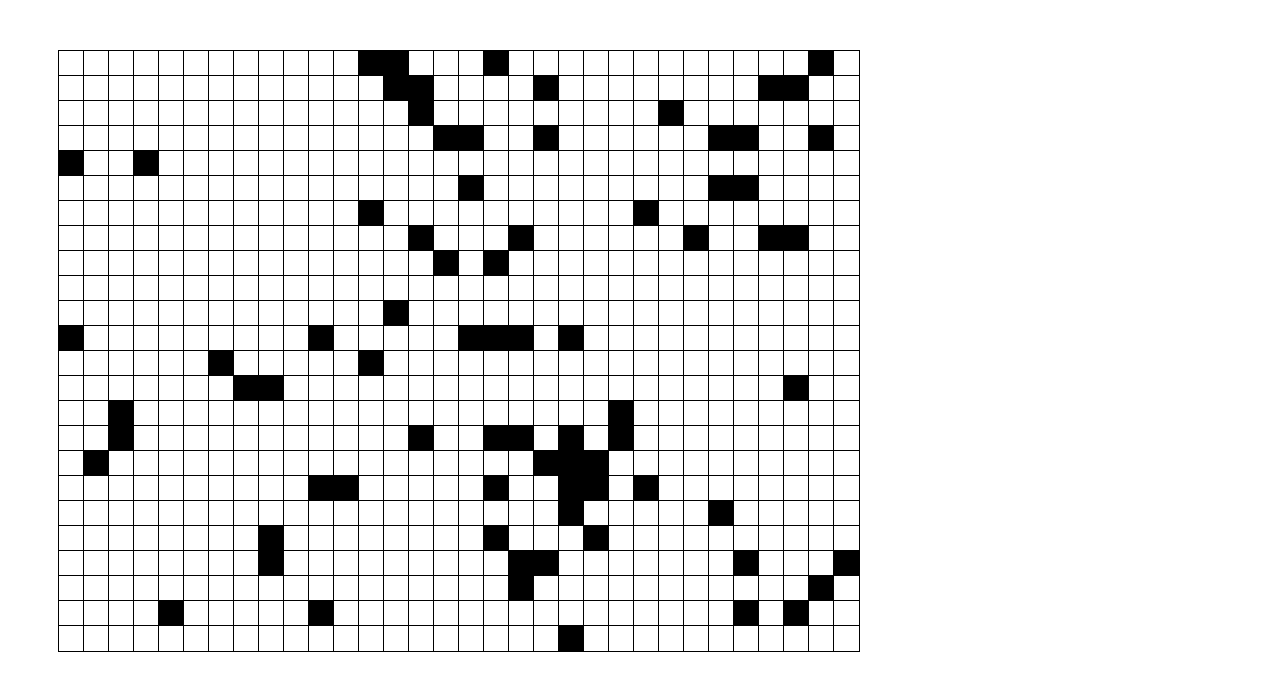
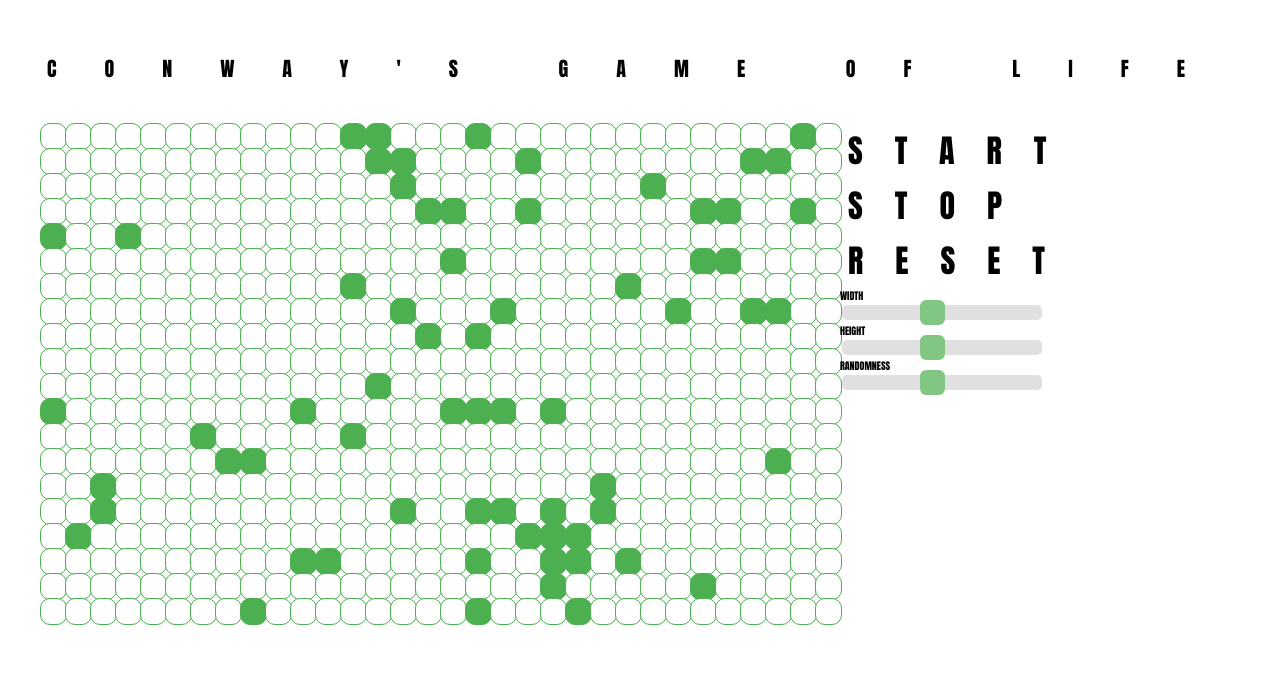
Before and after one commit to schwuchow/game-of-life, a React app: page / in a window 1280 px wide. Shown: the top 690 px of the page. Built offline with nearby package versions, Linux system fonts and the light colour scheme; the HTML template or start-up script is replaced by a standard one.

Commit message:
added button, slider skeletons, first styles

```diff
--- a/src/app/App.scss
+++ b/src/app/App.scss
@@ -0,0 +1,17 @@
+.app {
+    display: grid;
+    grid-template-columns: 1fr 1fr 1fr;
+    grid-template-rows: 1fr 6fr;
+    grid-template-areas:
+        "title title title"
+        "cellboard cellboard settings";
+    grid-row-gap: 1rem;
+    margin: 2rem;
+
+    h1 {
+        grid-area: title;
+        text-align: center;
+        letter-spacing: 3rem;
+        line-height: 3rem;
+    }
+}
--- a/src/app/App.tsx
+++ b/src/app/App.tsx
@@ -5,9 +5,10 @@ import Settings from './components/Settings';
 
 const App: React.FC = () => {
     return (
-        <div>
+        <div className="app">
+            <h1>CONWAY'S GAME OF LIFE</h1>
             <Cellboard />
-            {/* <Settings /> */}
+            <Settings />
         </div>
     );
 };
--- /dev/null
+++ b/src/app/components/Button.scss
@@ -0,0 +1,15 @@
+.button {
+    font-size: 2rem;
+    letter-spacing: 2rem;
+    color: #000;
+    background-color: #fff;
+    border: none;
+    // border: 1px solid #4CAF50;
+    margin: 1%;
+    font-family: Impact, Haettenschweiler, 'Arial Narrow Bold', sans-serif;
+    transition: .2s;
+
+    &:hover {
+        background-color: #4CAF50;
+    }
+}
--- /dev/null
+++ b/src/app/components/Button.tsx
@@ -0,0 +1,21 @@
+import React from 'react';
+import './Button.scss';
+
+interface ButtonProps {
+    action: string
+}
+
+const Button: React.FC<ButtonProps> = props => {
+
+    const doSomething = () => {
+
+    }
+
+    return (
+        <>
+            <button className="button" onClick={doSomething} type="button">{props.action}</button>
+        </>
+    );
+};
+
+export default Button;
--- a/src/app/components/Cell.tsx
+++ b/src/app/components/Cell.tsx
@@ -13,7 +13,7 @@ class Cell extends React.Component<CellProps, {}> {
     }
 
     evalState() {
-        return (this.props.curState === 1)? 'black': 'white';
+        return (this.props.curState === 1)? '#4CAF50': 'white';
     }
 
     render() {
@@ -24,7 +24,8 @@ class Cell extends React.Component<CellProps, {}> {
             top: `${this.props.y}px`,
             width: `${this.props.size}px`,
             height: `${this.props.size}px`,
-            border: "1px solid #000",
+            border: "1px solid #4CAF50",
+            borderRadius: "10px",
             backgroundColor
         }
         return(
--- a/src/app/components/Cellboard.scss
+++ b/src/app/components/Cellboard.scss
@@ -1,4 +1,5 @@
 .cellboard {
+    grid-area: cellboard;
     position: relative;
-    margin: 50px;
+    // margin: 50px;
 }
--- a/src/app/components/Cellboard.tsx
+++ b/src/app/components/Cellboard.tsx
@@ -21,7 +21,7 @@ class Cellboard extends React.Component<{}, CellboardState> {
         super(props);
         this.state = {
             width: 800,
-            height: 600,
+            height: 500,
             cells: [],
             cellSize: 25
         }
--- /dev/null
+++ b/src/app/components/Settings.scss
@@ -0,0 +1,10 @@
+.settings {
+    grid-area: settings;
+    // border: 1px solid black;
+    width: 200px;
+    position: relative;
+
+    > button, input {
+        cursor: pointer;
+    }
+}
--- a/src/app/components/Settings.tsx
+++ b/src/app/components/Settings.tsx
@@ -1,9 +1,17 @@
 import React from 'react';
+import Slider from './Slider';
+import Button from './Button';
+import './Settings.scss';
 
 const Settings: React.FC = () => {
     return (
-        <div>
-            Settings
+        <div className="settings">
+            <Button action="START"/>
+            <Button action="STOP"/>
+            <Button action="RESET"/>
+            <Slider label="WIDTH"/>
+            <Slider label="HEIGHT"/>
+            <Slider label="RANDOMNESS"/>
         </div>
     );
 };
--- /dev/null
+++ b/src/app/components/Slider.scss
@@ -0,0 +1,33 @@
+.slider {
+    -webkit-appearance: none;
+    width: 100%;
+    height: 15px;
+    border-radius: 5px;
+    background: #d3d3d3;
+    outline: none;
+    opacity: 0.7;
+    -webkit-transition: .2s;
+    transition: opacity .2s;
+  }
+
+  .slider:hover {
+    opacity: 1;
+  }
+
+  .slider::-webkit-slider-thumb {
+    -webkit-appearance: none;
+    appearance: none;
+    width: 25px;
+    height: 25px;
+    border-radius: 25%;
+    background: #4CAF50;
+    cursor: pointer;
+  }
+
+  .slider::-moz-range-thumb {
+    width: 25px;
+    height: 25px;
+    border-radius: 50%;
+    background: #4CAF50;
+    cursor: pointer;
+  }
--- /dev/null
+++ b/src/app/components/Slider.tsx
@@ -0,0 +1,22 @@
+import React from 'react';
+import './Slider.scss';
+
+interface SliderProps {
+    label: string
+}
+
+const Slider: React.FC<SliderProps> = props => {
+
+    const doSomething = () => {
+
+    }
+
+    return (
+        <div>
+            <label>{props.label}</label>
+            <input className="slider" onChange={doSomething} type="range" min="100" max="1000" value="500"></input>
+        </div>
+    );
+};
+
+export default Slider;
--- a/src/index.scss
+++ b/src/index.scss
@@ -0,0 +1,4 @@
+body {
+    font-size: 62.5%;
+    font-family: Impact, Haettenschweiler, 'Arial Narrow Bold', sans-serif;
+}
```
